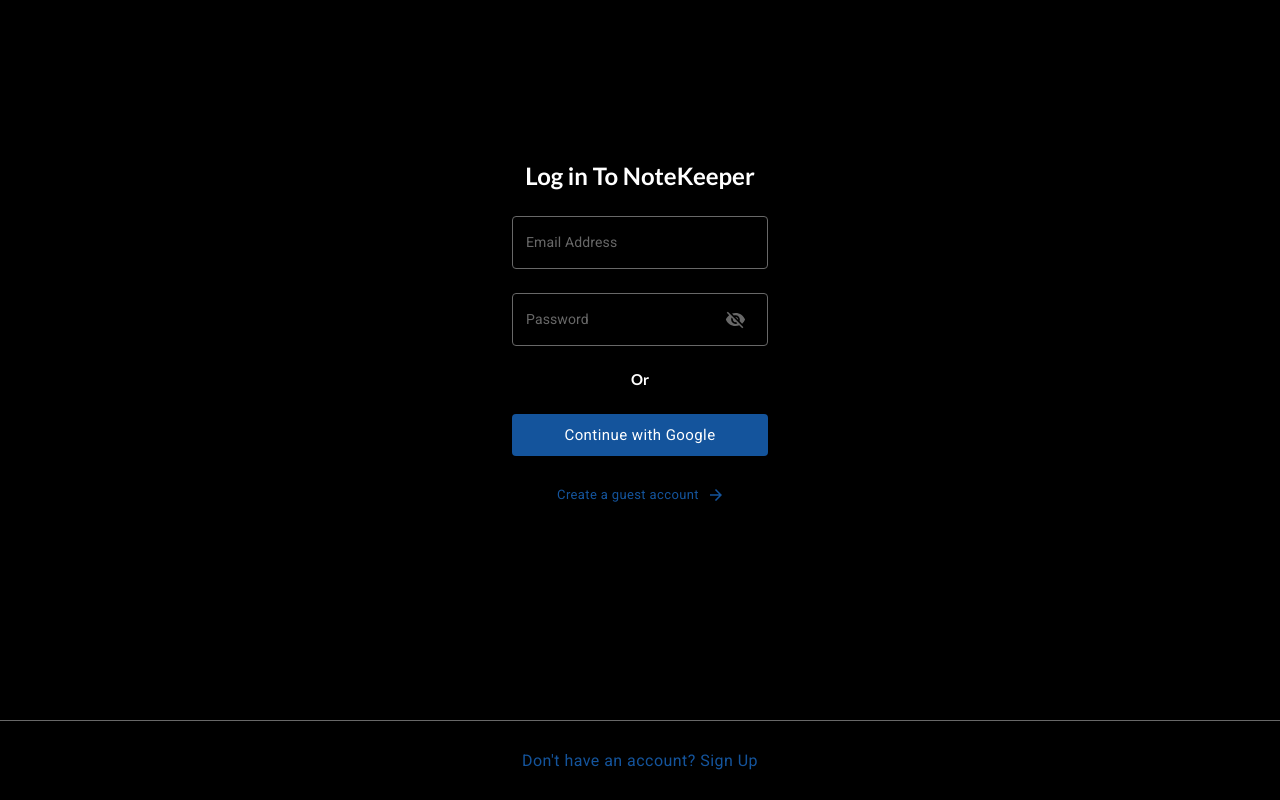
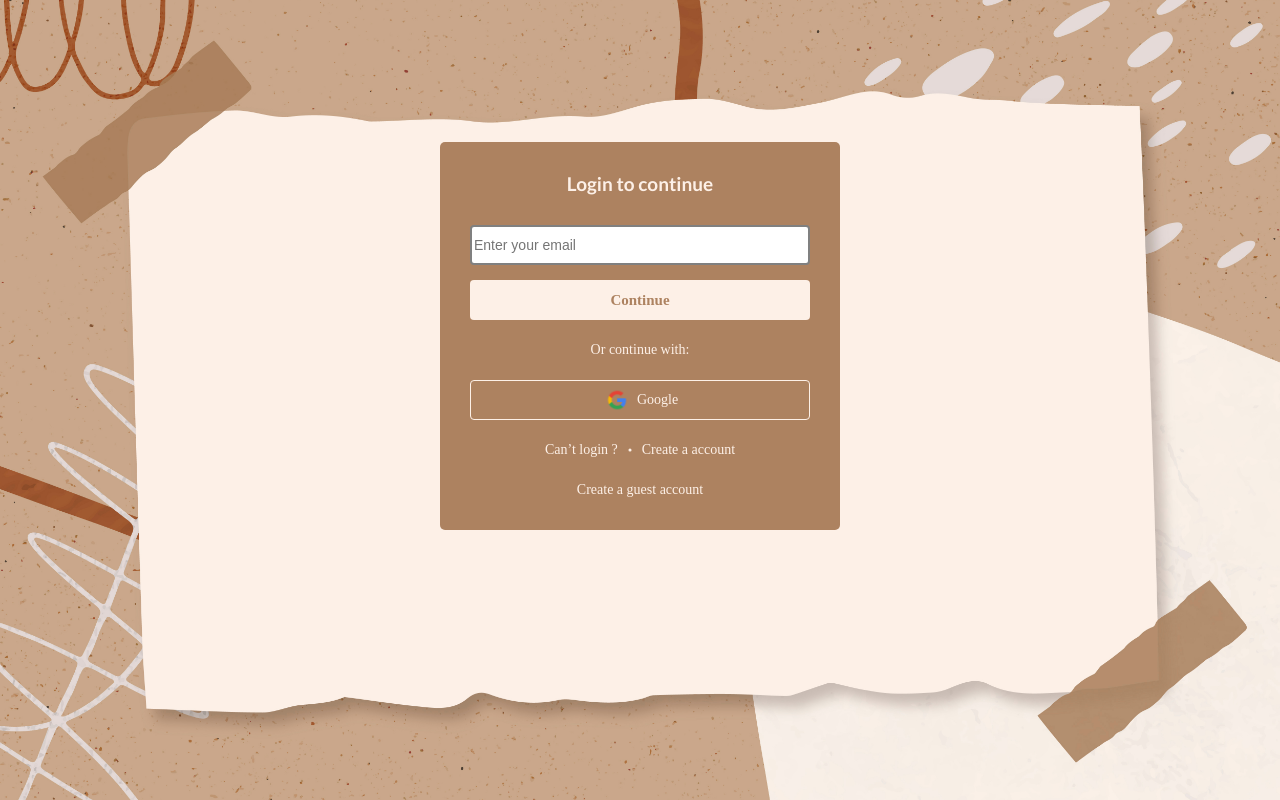
Before and after one commit to RahulGusai/note-keeper, a React (Create React App) app: page / in a window 1280 px wide. Built offline with nearby package versions, Linux system fonts and the light colour scheme.

Commit message:
reverted ot old login page in master

```diff
--- a/src/routes.js
+++ b/src/routes.js
@@ -85,11 +85,11 @@
         <Route
           path="/"
           element={
-            // <LoginPage
-            //   setUserDetails={setUserDetails}
-            //   setNotes={setNotes}
-            // ></LoginPage>
-            <NewLoginPage></NewLoginPage>
+            <LoginPage
+              setUserDetails={setUserDetails}
+              setNotes={setNotes}
+            ></LoginPage>
+            // <NewLoginPage></NewLoginPage>
           }
         />
       </Routes>
```
